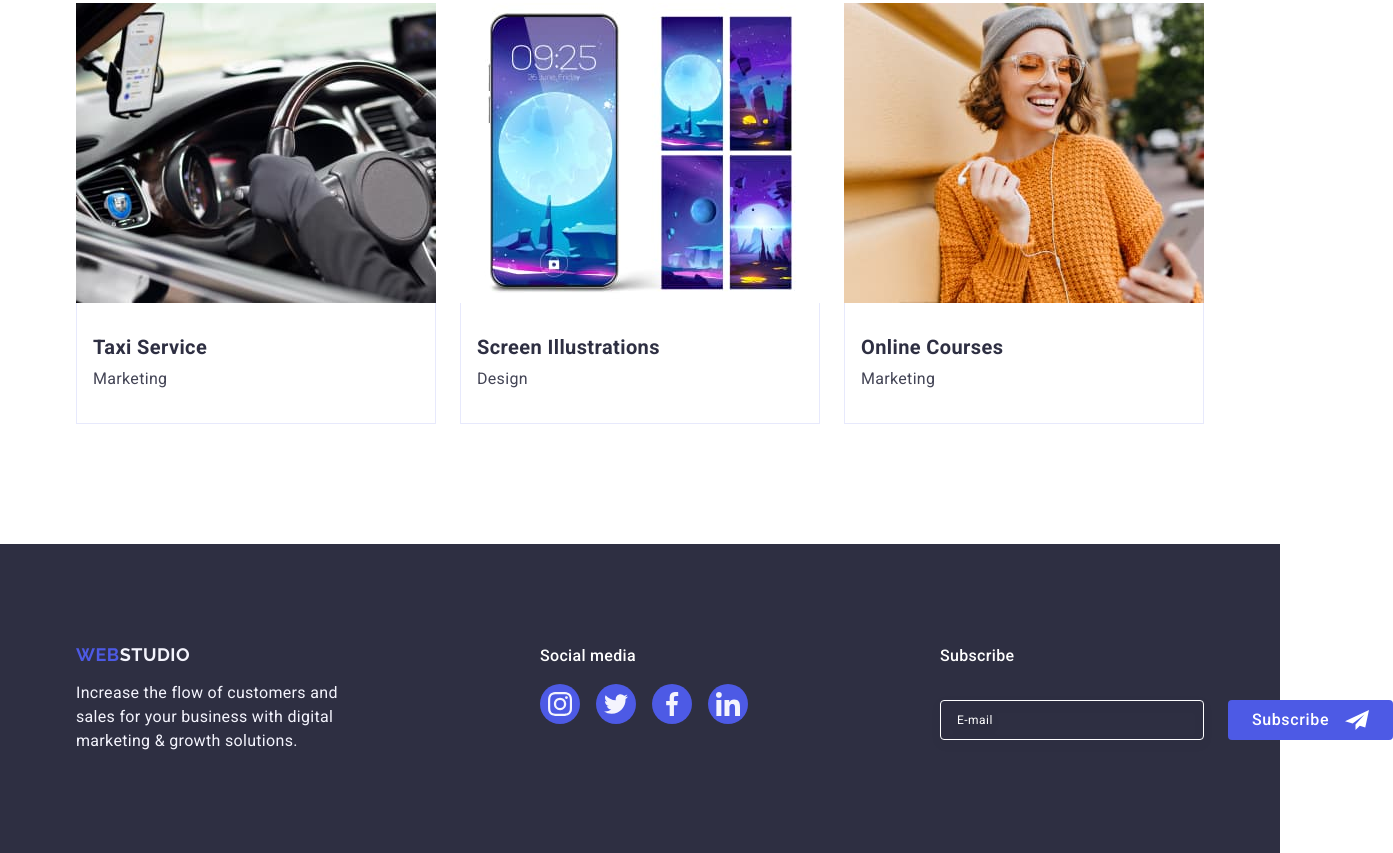
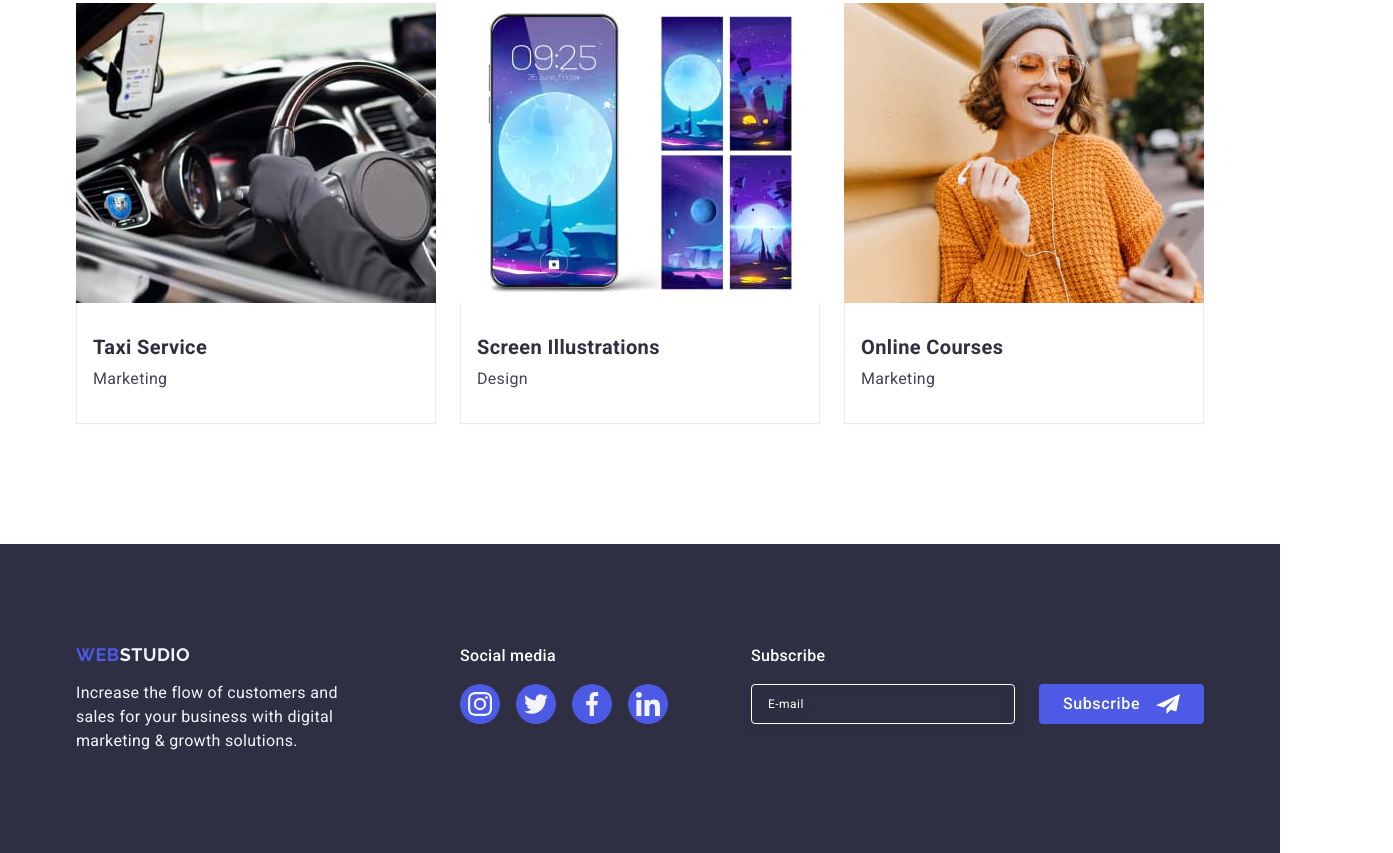
Before and after one commit to hkapets/goit-markup-hw-05, a plain HTML site: page index.html in a window 1280 px wide. Shown: the part 2609-3462 px from the top of the page, 1393 px wide, since content can reach past the window. Drawn offline with nearby package versions, Linux system fonts and the light colour scheme.

Commit message:
last-repair

```diff
--- a/css/styles.css
+++ b/css/styles.css
@@ -449,7 +449,6 @@ input {
 }
 .footer-container {
   display: flex;
-  gap: 80px;
 }
 .footer-logo-container {
   margin-right: 120px;
@@ -461,12 +460,8 @@ input {
   margin-top: 16px;
 }
 .footer-form-container {
-  display: flex;
-  flex-direction: column;
-  gap: 16px;
 }
 .subscribe-text {
-  width: 75px;
   display: block;
   font-weight: 500;
   font-size: 16px;
@@ -476,7 +471,6 @@ input {
   margin-bottom: 16px;
 }
 .subscribe-form {
-  width: 264px;
   display: flex;
   gap: 24px;
 }
@@ -495,6 +489,9 @@ input {
 }
 .subscribe-email::placeholder {
   color: #ffffff;
+}
+.subscribe-email:focus {
+  border-color: #404bbf;
 }
 .subscribe-button {
   font-family: "Roboto", sans-serif;
--- a/js/modal.js
+++ b/js/modal.js
@@ -1,4 +1,5 @@
-const refs = {
+
+  const refs = {
     // Додати атрибут data-modal-open на кнопку відкриття
     openModalBtn: document.querySelector("[data-modal-open]"),
     // Додати атрибут data-modal-close на кнопку закриття
```
